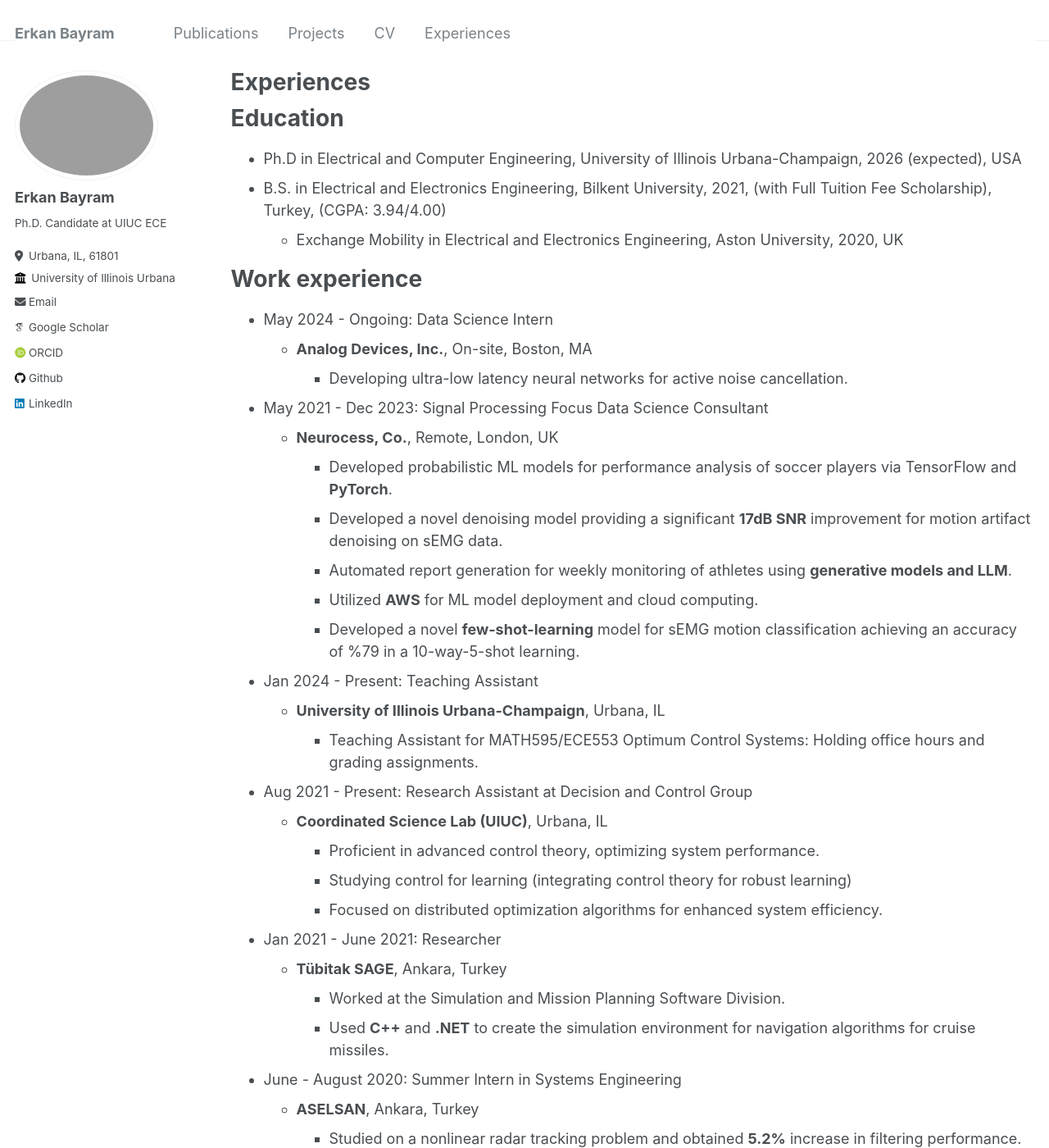
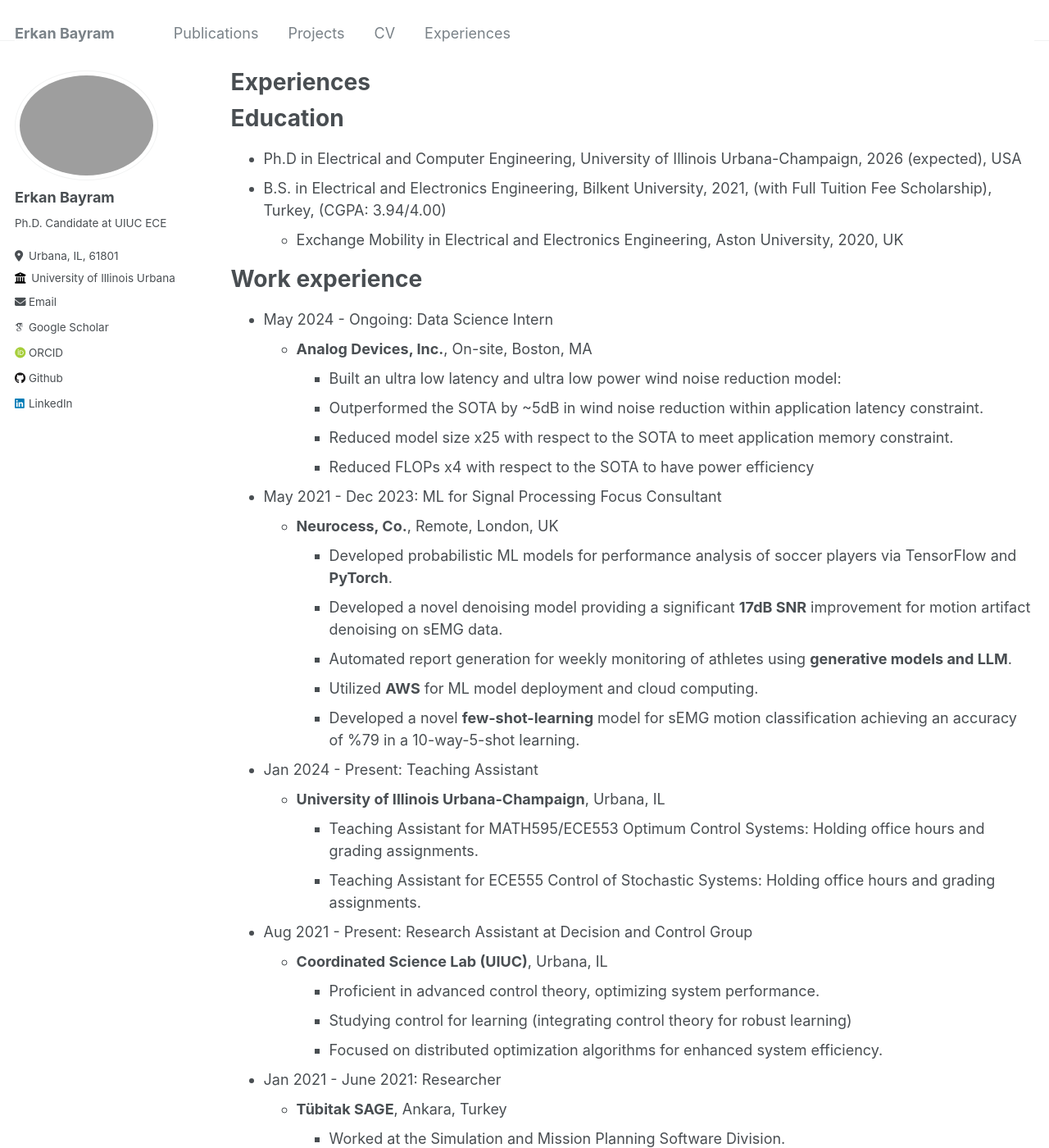
Before and after one commit to erkan1863/erkan1863.github.io, a Jekyll site: the page built from _pages/experiences.md, in a window 1280 px wide and 1400 px high. Shown: the whole window at 82% size. Built offline with Jekyll 4.4.1, drawn with Linux system fonts in a browser that asks for light colours; some web fonts are replaced.

```diff
--- a/_pages/experiences.md
+++ b/_pages/experiences.md
@@ -20,9 +20,12 @@ Work experience
 ======
 * May 2024 - Ongoing: Data Science Intern
   * **Analog Devices, Inc.**, On-site, Boston, MA
-    - Developing ultra-low latency neural networks for active noise cancellation.
+    - Built an ultra low latency and ultra low power wind noise reduction model:
+    - Outperformed the SOTA by ~5dB in wind noise reduction within application latency constraint.
+    - Reduced model size x25 with respect to the SOTA to meet application memory constraint.
+    - Reduced FLOPs x4 with respect to the SOTA to have power efficiency
 
-* May 2021 - Dec 2023: Signal Processing Focus Data Science Consultant
+* May 2021 - Dec 2023: ML for Signal Processing Focus Consultant
   * **Neurocess, Co.**, Remote, London, UK
     - Developed probabilistic ML models for performance analysis of soccer players via TensorFlow and **PyTorch**.
     - Developed a novel denoising model providing a significant **17dB SNR** improvement for motion artifact denoising on sEMG data.
@@ -33,6 +36,7 @@ Work experience
 * Jan 2024 - Present: Teaching Assistant
   * **University of Illinois Urbana-Champaign**, Urbana, IL
     - Teaching Assistant for MATH595/ECE553 Optimum Control Systems: Holding office hours and grading assignments.
+    - Teaching Assistant for ECE555 Control of Stochastic Systems: Holding office hours and grading assignments.
 
 * Aug 2021 - Present: Research Assistant at Decision and Control Group
   * **Coordinated Science Lab (UIUC)**, Urbana, IL
```
Also changed, not shown: _pages/about.md (+1 -1 lines), _portfolio/gossip.md (+1 -1 lines).
